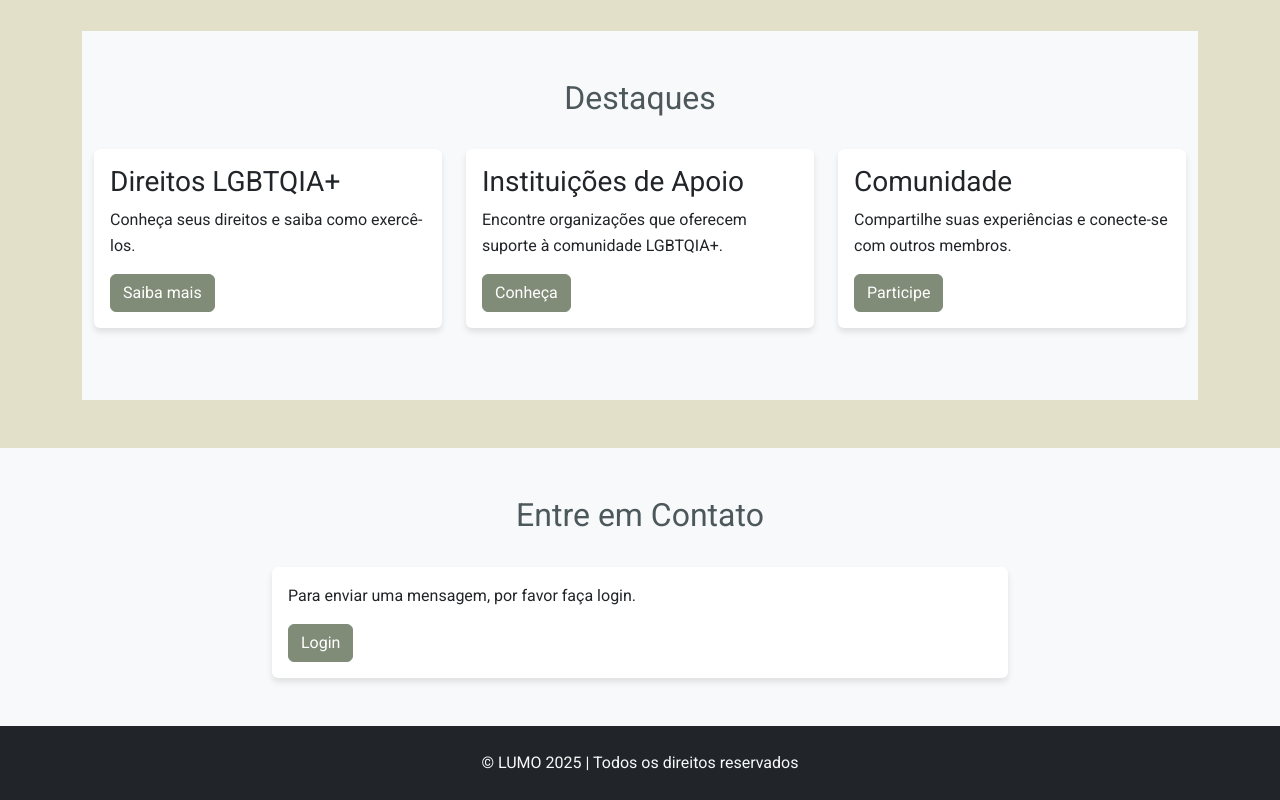
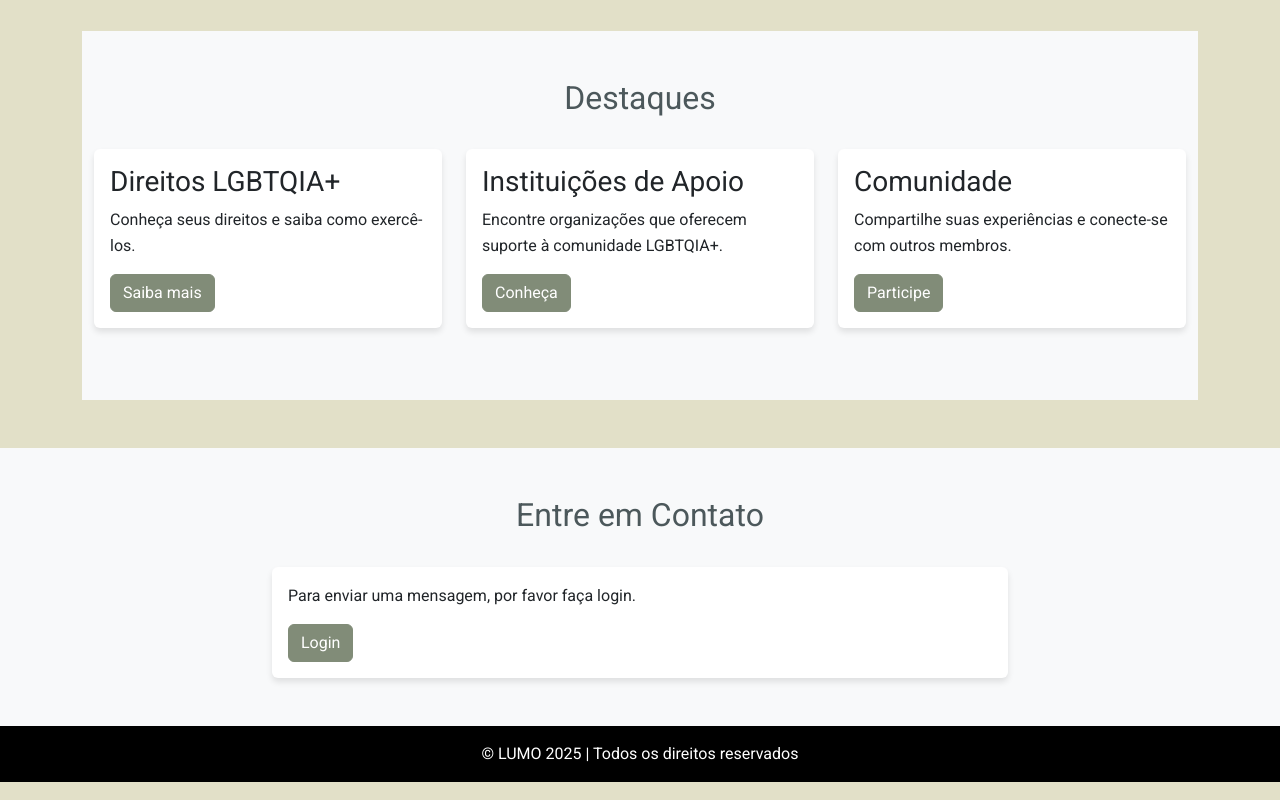
Before and after one commit to kassioramos/projeto-social, a plain HTML site: page index.html in a window 1280 px wide. Shown: the part 833-1633 px from the top of the page. Drawn offline with nearby package versions, Linux system fonts and the light colour scheme.

Commit message:
Update index.html

```diff
--- a/index.html
+++ b/index.html
@@ -135,7 +135,7 @@
         </section>
     </main>
 
-    <footer class="bg-dark text-light py-4">
+    <footer class="rodape">
         <div class="container">
             <p class="text-center mb-0">&copy; LUMO 2025 | Todos os direitos reservados</p>
         </div>
```
